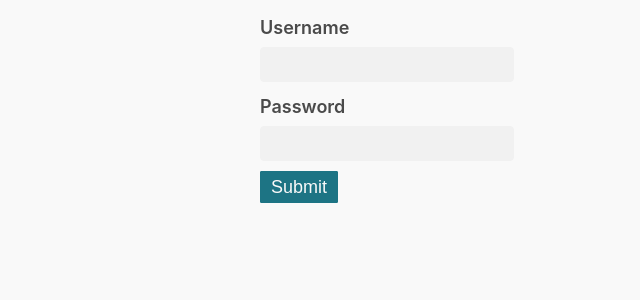
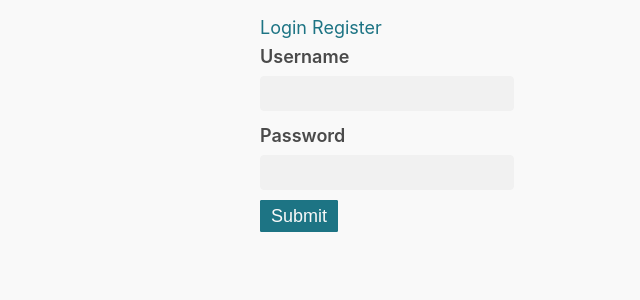
Before and after one commit to johnvinh/reddit-clone, a SvelteKit app in the folder frontend/: page /login in a window 1280 px wide. Shown: the top 300 px of the page, without its empty margins (38-678 px from the left). Built offline with nearby package versions, Linux system fonts and the light colour scheme.

Commit message:
Show username on all pages and add navigation links

```diff
--- a/frontend/src/routes/+layout.svelte
+++ b/frontend/src/routes/+layout.svelte
@@ -1,8 +1,38 @@
 <script>
     import "$lib/css/normalize.css";
     import "$lib/css/sakura.css";
+    import {onMount} from "svelte";
+
+    let username = "";
+
+    onMount(() => {
+        if (localStorage.getItem("username")) {
+            username = localStorage.getItem("username");
+        }
+    });
+
+    function logOut()
+    {
+        localStorage.removeItem("username");
+        username = "";
+        localStorage.removeItem("token");
+    }
 </script>
 
+<header>
+    {#if username}
+        <p>{username}</p>
+    {/if}
+    <nav>
+        {#if username}
+            <a href="#" on:click={logOut}>Logout</a>
+        {/if}
+        {#if !username}
+            <a href="/login">Login</a>
+            <a href="/register">Register</a>
+        {/if}
+    </nav>
+</header>
 <main>
     <slot></slot>
 </main>
--- a/frontend/src/routes/login/+page.svelte
+++ b/frontend/src/routes/login/+page.svelte
@@ -25,6 +25,7 @@
         if (response.ok) {
             message = "Login successful!";
             localStorage.setItem("token", data.token);
+            localStorage.setItem("username", data.username);
             setTimeout(() => {
                 window.location.href = '/';
             }, 1000);
```
Also changed, not shown: 1 other file (tests, documents, lock files or other folders).
